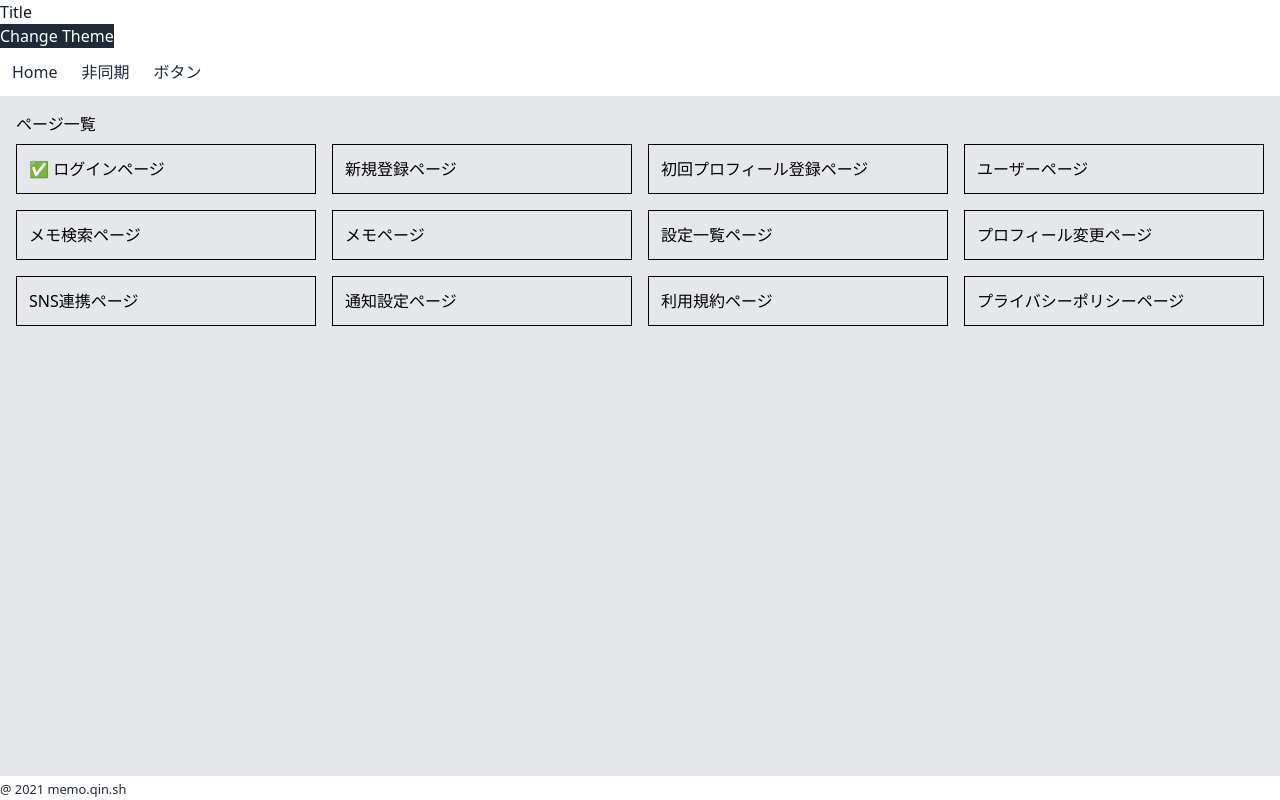
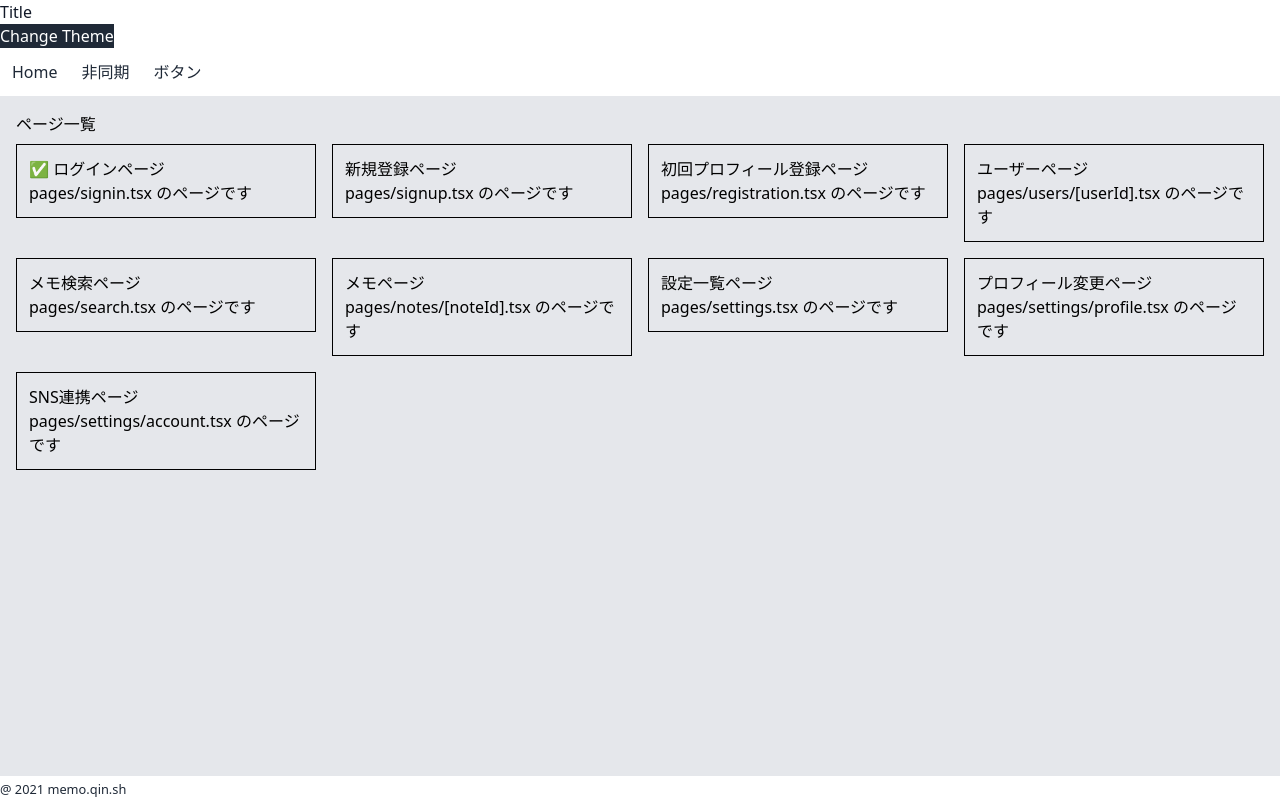
Before and after one commit to qin-salon/qin-memo, a Next.js app: page / in a window 1280 px wide. Built offline with nearby package versions, Linux system fonts and the light colour scheme.

Commit message:
💬 開発がしやすくなるように文言のアップデート

```diff
--- a/src/pages/button.tsx
+++ b/src/pages/button.tsx
@@ -15,7 +15,10 @@ const ButtonPage: NextPage = () => {
 
   return (
     <Layout>
-      <h2 className="text-gray-800 dark:text-white">使い回せるボタンのコンポーネント</h2>
+      <h2 className="text-gray-800 dark:text-white">
+        使い回せるボタンのコンポーネントを @takasaki376
+        さんが作ってくれました。もし必要であればこちらのコンポーネントを使いまわしてください！
+      </h2>
       <div className="flex flex-col">
         <div className="my-4 ml-4">
           <span className="m-auto">ボタンクリック テスト用のカウント：{count}</span>
--- a/src/pages/index.tsx
+++ b/src/pages/index.tsx
@@ -3,18 +3,18 @@ import Link from "next/link";
 import { Layout } from "src/components/layout";
 
 const PAGES = [
-  { href: "/signin", label: "ログインページ", isDone: true },
-  { href: "/signup", label: "新規登録ページ", isDone: false },
-  { href: "/registration", label: "初回プロフィール登録ページ", isDone: false },
-  { href: "/users/foo", label: "ユーザーページ", isDone: false },
-  { href: "/search", label: "メモ検索ページ", isDone: false },
-  { href: "/notes/foo", label: "メモページ", isDone: false },
-  { href: "/settings", label: "設定一覧ページ", isDone: false },
-  { href: "/settings/profile", label: "プロフィール変更ページ", isDone: false },
-  { href: "/settings/account", label: "SNS連携ページ", isDone: false },
-  { href: "/settings/notification", label: "通知設定ページ", isDone: false },
-  { href: "/terms", label: "利用規約ページ", isDone: false },
-  { href: "/privacy", label: "プライバシーポリシーページ", isDone: false },
+  { href: "/signin", file: "/signin.tsx", label: "ログインページ", isDone: true },
+  { href: "/signup", file: "/signup.tsx", label: "新規登録ページ", isDone: false },
+  { href: "/registration", file: "/registration.tsx", label: "初回プロフィール登録ページ", isDone: false },
+  { href: "/users/foo", file: "/users/[userId].tsx", label: "ユーザーページ", isDone: false },
+  { href: "/search", file: "/search.tsx", label: "メモ検索ページ", isDone: false },
+  { href: "/notes/foo", file: "/notes/[noteId].tsx", label: "メモページ", isDone: false },
+  { href: "/settings", file: "/settings.tsx", label: "設定一覧ページ", isDone: false },
+  { href: "/settings/profile", file: "/settings/profile.tsx", label: "プロフィール変更ページ", isDone: false },
+  { href: "/settings/account", file: "/settings/account.tsx", label: "SNS連携ページ", isDone: false },
+  // { href: "/settings/notification", file: "/settings/notification.tsx", label: "通知設定ページ", isDone: false },
+  // { href: "/terms", file: "/terms", label: "利用規約ページ", isDone: false },
+  // { href: "/privacy", file: "/privacy", label: "プライバシーポリシーページ", isDone: false },
 ] as const;
 
 const Index: NextPage = () => {
@@ -27,7 +27,10 @@ const Index: NextPage = () => {
             return (
               <li key={page.href}>
                 <Link href={page.href}>
-                  <a className="block p-3 border border-black">{`${page.isDone ? "✅ " : ""}${page.label}`}</a>
+                  <a className="block p-3 border border-black">
+                    <div>{`${page.isDone ? "✅ " : ""}${page.label}`}</div>
+                    <div>pages{page.file} のページです</div>
+                  </a>
                 </Link>
               </li>
             );
```
